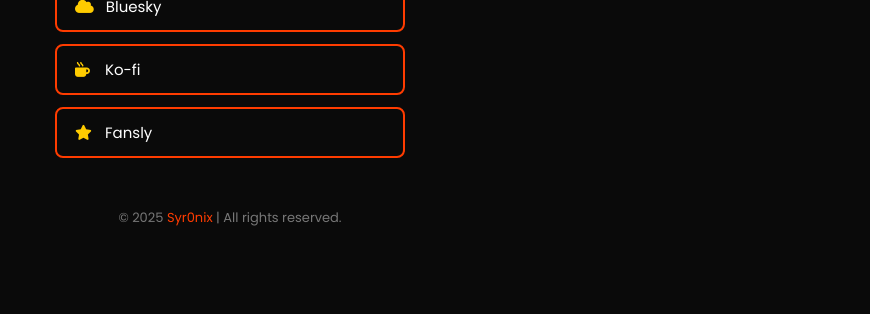
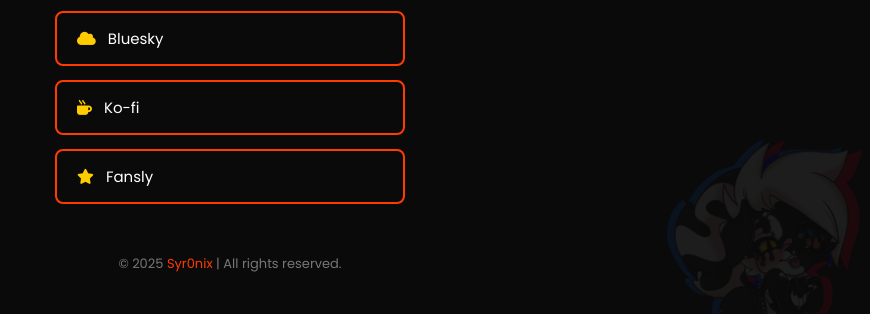
Before and after one commit to Syr0nix/Spaughtfire, a plain HTML site: page index.html in a window 1280 px wide. Shown: the part 611-925 px from the top of the page, without its empty margins (410-1280 px from the left). Before the commit the page ends 879 px from the top, so only its background shows below. Drawn offline with Linux system fonts and the light colour scheme.

Commit message:
Update index.html

```diff
--- a/index.html
+++ b/index.html
@@ -13,15 +13,31 @@
     }
 
     body {
-      background: #0a0a0a;
+      background-color: #0a0a0a;
+      font-family: 'Poppins', sans-serif;
       color: #fff;
-      font-family: 'Poppins', sans-serif;
       display: flex;
       flex-direction: column;
       align-items: center;
+      min-height: 100vh;
       padding: 40px 20px;
-      min-height: 100vh;
-      overflow-x: hidden;
+      position: relative;
+      overflow: hidden;
+    }
+
+    /* Bottom-right decorative image */
+    body::after {
+      content: '';
+      background: url('https://raw.githubusercontent.com/Syr0nix/Spaughtfire/main/BackGround.png') no-repeat bottom right;
+      background-size: 500px;
+      opacity: 0.08;
+      position: absolute;
+      bottom: 0;
+      right: 0;
+      width: 100%;
+      height: 100%;
+      pointer-events: none;
+      z-index: 0;
     }
 
     .avatar {
@@ -31,6 +47,8 @@
       border: 3px solid #ff3c00;
       box-shadow: 0 0 20px #ff3c00;
       margin-bottom: 15px;
+      position: relative;
+      z-index: 1;
     }
 
     h1 {
@@ -39,6 +57,8 @@
       color: #ff9900;
       text-shadow: 0 0 10px #ff3c00;
       margin-bottom: 5px;
+      position: relative;
+      z-index: 1;
     }
 
     .tagline {
@@ -47,47 +67,75 @@
       margin-bottom: 25px;
       text-align: center;
       max-width: 400px;
+      position: relative;
+      z-index: 1;
     }
 
     .links {
       display: flex;
       flex-direction: column;
-      gap: 12px;
+      gap: 14px;
       width: 100%;
       max-width: 350px;
+      position: relative;
+      z-index: 1;
     }
 
     .link-card {
       background: transparent;
       border: 2px solid #ff3c00;
       border-radius: 8px;
-      padding: 12px 18px;
+      padding: 14px 20px;
       display: flex;
       align-items: center;
-      justify-content: flex-start;
       gap: 12px;
       color: #fff;
       text-decoration: none;
       font-size: 15px;
-      transition: all 0.25s ease;
-      box-shadow: 0 0 10px transparent;
+      position: relative;
+      overflow: hidden;
+      transition: all 0.3s ease;
+      z-index: 1;
+    }
+
+    .link-card::before {
+      content: '';
+      position: absolute;
+      top: 0;
+      left: -100%;
+      width: 100%;
+      height: 100%;
+      background: linear-gradient(120deg, transparent, rgba(255, 60, 0, 0.4), transparent);
+      transition: left 0.4s ease;
+      z-index: 0;
+    }
+
+    .link-card:hover::before {
+      left: 100%;
+    }
+
+    .link-card:hover {
+      background: #1a0000;
+      box-shadow: 0 0 15px #ff3c00;
+      transform: scale(1.03);
     }
 
     .link-card i {
       color: #ffcc00;
-      min-width: 18px;
+      animation: flicker 2.5s infinite alternate;
     }
 
-    .link-card:hover {
-      background-color: #1a0000;
-      box-shadow: 0 0 10px #ff3c00;
-      transform: translateY(-2px);
+    @keyframes flicker {
+      0% { opacity: 1; transform: scale(1); }
+      50% { opacity: 0.85; transform: scale(1.05); }
+      100% { opacity: 1; transform: scale(1); }
     }
 
     .footer {
       margin-top: 50px;
       font-size: 13px;
       color: #777;
+      z-index: 1;
     }
 
     .footer a {
@@ -98,7 +146,11 @@
     @media (max-width: 600px) {
       .link-card {
         font-size: 14px;
-        padding: 10px 16px;
+        padding: 12px 18px;
+      }
+
+      body::after {
+        background-size: 300px;
       }
     }
   </style>
```
